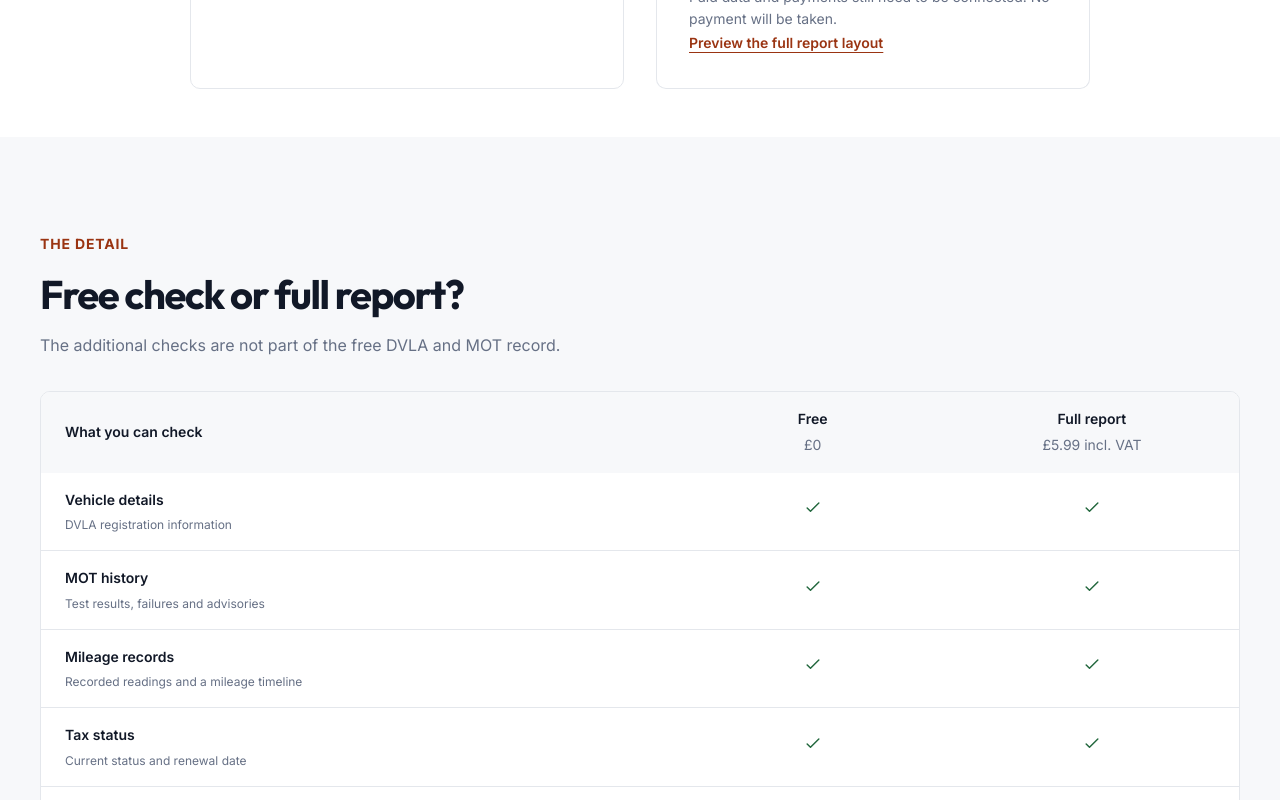
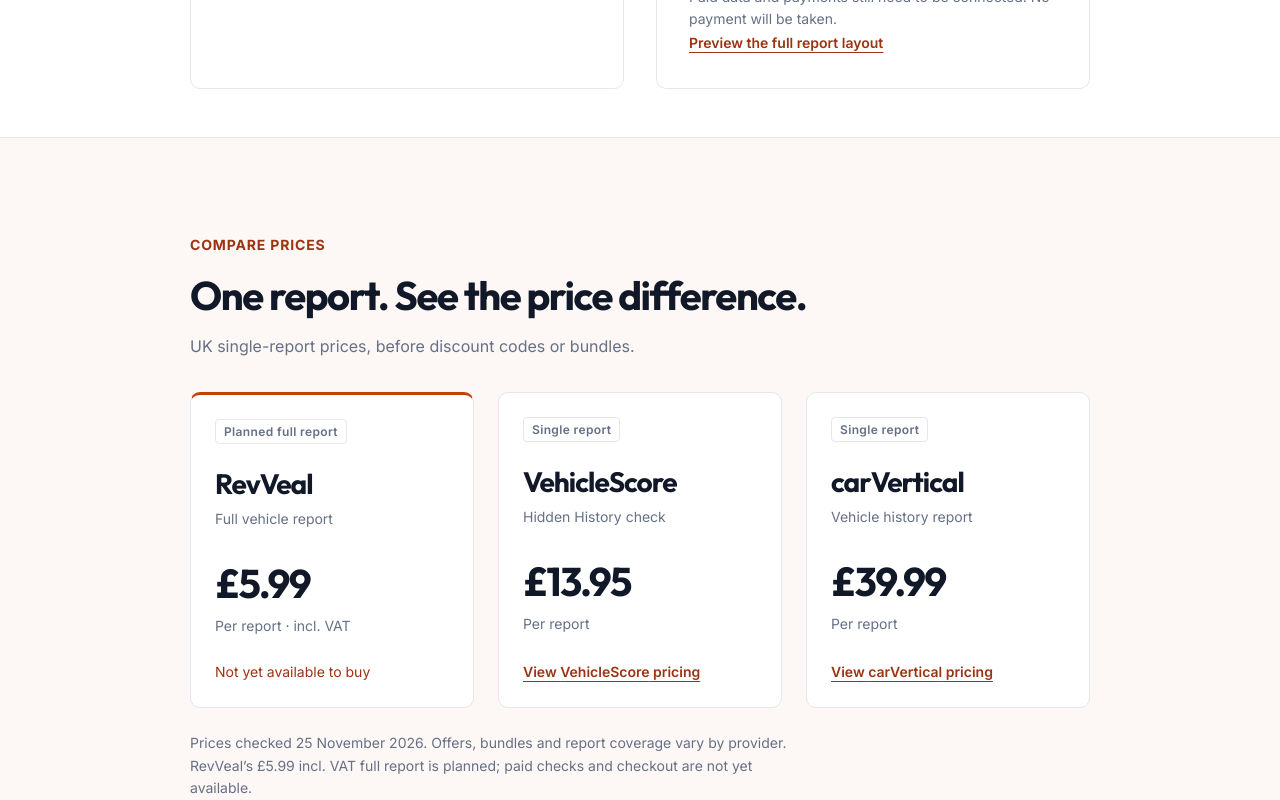
Before and after one commit to raihan1995/carcheck, a Next.js app in the folder carcheck/: page /pricing in a window 1280 px wide. Shown: the part 940-1740 px from the top of the page. Built offline with nearby package versions, Linux system fonts and the light colour scheme; no server answers.

Commit message:
price and text changes

```diff
--- /dev/null
+++ b/carcheck/app/components/PriceComparison.tsx
@@ -0,0 +1,75 @@
+import { FULL_REPORT_PRICE, FULL_REPORT_PRICE_AMOUNT } from "@/lib/site";
+
+// UK single-report prices checked on the providers' own pages, 25 November 2026.
+// carVertical's amount is loaded by the browser on its pricing page.
+const competitors = [
+  {
+    name: "VehicleScore",
+    price: "£13.95",
+    product: "Hidden History check",
+    url: "https://vehiclescore.co.uk/hidden-history-packs",
+  },
+  {
+    name: "carVertical",
+    price: "£39.99",
+    product: "Vehicle history report",
+    url: "https://www.carvertical.com/gb/pricing",
+  },
+];
+
+export function PriceComparison() {
+  return (
+    <section
+      className="section provider-price-comparison"
+      id="compare-prices"
+      aria-labelledby="compare-prices-heading"
+    >
+      <div className="container provider-price-inner">
+        <div className="section-intro">
+          <div>
+            <span className="eyebrow">Compare prices</span>
+            <h2 id="compare-prices-heading">
+              One report. See the price difference.
+            </h2>
+            <p>UK single-report prices, before discount codes or bundles.</p>
+          </div>
+        </div>
+        <div className="provider-price-grid">
+          <article className="card provider-price-card provider-price-featured">
+            <span className="badge">Planned full report</span>
+            <h3>RevVeal</h3>
+            <p className="provider-price-product">Full vehicle report</p>
+            <div className="price">{FULL_REPORT_PRICE_AMOUNT}</div>
+            <p className="provider-price-unit">Per report · incl. VAT</p>
+            <p className="provider-price-availability">
+              Not yet available to buy
+            </p>
+          </article>
+          {competitors.map((provider) => (
+            <article className="card provider-price-card" key={provider.name}>
+              <span className="badge">Single report</span>
+              <h3>{provider.name}</h3>
+              <p className="provider-price-product">{provider.product}</p>
+              <div className="price">{provider.price}</div>
+              <p className="provider-price-unit">Per report</p>
+              <a
+                href={provider.url}
+                className="text-link"
+                target="_blank"
+                rel="noopener noreferrer"
+              >
+                View {provider.name} pricing
+                <span className="sr-only"> (opens in a new tab)</span>
+              </a>
+            </article>
+          ))}
+        </div>
+        <p className="provider-price-note">
+          Prices checked 25 November 2026. Offers, bundles and report coverage
+          vary by provider. RevVeal’s {FULL_REPORT_PRICE} full report is planned;
+          paid checks and checkout are not yet available.
+        </p>
+      </div>
+    </section>
+  );
+}
--- a/carcheck/app/globals.css
+++ b/carcheck/app/globals.css
@@ -1532,7 +1532,7 @@ svg {
     grid-template-columns: repeat(2, minmax(0, 1fr));
   }
 }
-@container report-content (max-width: 440px) {
+@container report-content (max-width: 400px) {
   .report-coverage-grid {
     grid-template-columns: 1fr;
   }
@@ -2271,6 +2271,66 @@ svg {
 .pricing-card-featured {
   border-top: 3px solid var(--accent);
 }
+.provider-price-comparison {
+  background: color-mix(in srgb, var(--accent) 4%, var(--surface));
+  border-block: 1px solid var(--line);
+}
+.provider-price-inner {
+  max-width: 900px;
+}
+.provider-price-grid {
+  display: grid;
+  grid-template-columns: repeat(3, minmax(0, 1fr));
+  gap: 24px;
+}
+.provider-price-card {
+  display: flex;
+  flex-direction: column;
+  min-width: 0;
+  padding: 24px;
+}
+.provider-price-card .badge {
+  align-self: flex-start;
+}
+.provider-price-card h3 {
+  margin: 24px 0 8px;
+  font-size: var(--text-28);
+}
+.provider-price-product,
+.provider-price-unit,
+.provider-price-note {
+  color: var(--muted);
+  font-size: var(--text-14);
+}
+.provider-price-product {
+  margin: 0;
+}
+.provider-price-card .price {
+  margin-top: 20px;
+}
+.provider-price-unit {
+  margin: 0 0 24px;
+}
+.provider-price-card > .text-link,
+.provider-price-availability {
+  margin: auto 0 0;
+  font-size: var(--text-14);
+}
+.provider-price-availability {
+  color: var(--accent-dark);
+}
+.provider-price-featured {
+  border-top: 3px solid var(--accent);
+}
+.provider-price-note {
+  margin: 24px 0 0;
+}
+@media (max-width: 700px) {
+  .provider-price-grid {
+    grid-template-columns: 1fr;
+    gap: 16px;
+  }
+}
 .loading-shimmer {
   animation: loading-pulse 1.5s ease-in-out infinite;
   background: var(--line);
--- a/carcheck/app/pricing/page.tsx
+++ b/carcheck/app/pricing/page.tsx
@@ -1,7 +1,9 @@
 import Link from "next/link";
 import { FeatureComparison } from "@/app/components/FeatureComparison";
+import { PriceComparison } from "@/app/components/PriceComparison";
 import { FaqList } from "@/app/components/FaqList";
 import { Icon } from "@/app/components/ui/Icon";
+import { FULL_REPORT_PRICE_AMOUNT } from "@/lib/site";
 export const metadata = {
   title: "Pricing",
   description:
@@ -53,7 +55,8 @@ export default function PricingPage() {
             <h2 style={{ marginTop: 24 }}>The separate risk checks</h2>
             <p>Additional records to consider before you buy.</p>
             <div className="price">
-              £5.99 <small>incl. VAT · one-time payment</small>
+              {FULL_REPORT_PRICE_AMOUNT}{" "}
+              <small>incl. VAT · one-time payment</small>
             </div>
             <ul>
               {[
@@ -85,6 +88,7 @@ export default function PricingPage() {
           </div>
         </div>
       </section>
+      <PriceComparison />
       <section className="section bg-subtle">
         <div className="container">
           <div className="section-intro">
--- a/carcheck/lib/site.ts
+++ b/carcheck/lib/site.ts
@@ -1,4 +1,5 @@
-export const FULL_REPORT_PRICE = "£5.99 incl. VAT";
+export const FULL_REPORT_PRICE_AMOUNT = "£5.99";
+export const FULL_REPORT_PRICE = `${FULL_REPORT_PRICE_AMOUNT} incl. VAT`;
 
 export const reportFeatures = [
   ["Vehicle details", "DVLA registration information", true],
```
Also changed, not shown: 2 other files (tests, documents, lock files or other folders).
